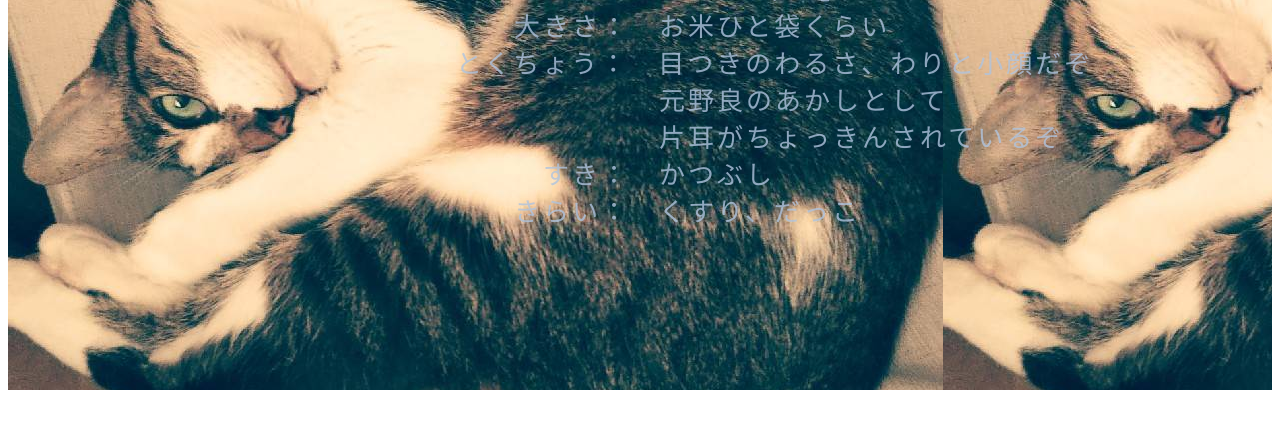
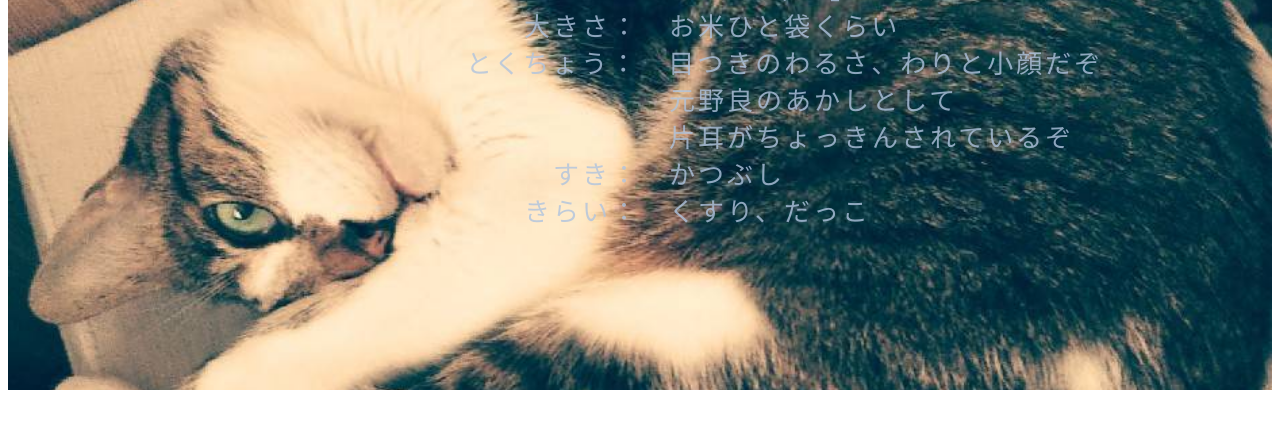
Before and after one commit to o-jiro/o-jiro.github.io, a plain HTML site: page index.html in a window 1280 px wide. Shown: the part 218-655 px from the top of the page. Drawn offline with Linux system fonts and the light colour scheme.

Commit message:
Update stylesheet2.css

```diff
--- a/stylesheet2.css
+++ b/stylesheet2.css
@@ -31,14 +31,15 @@ li{
 
 .head-wrapper{
 	background-image: url(1586959267007.jpg);
-	backgorund-size:cover;
+	background-size:cover;
 	height: 400px;
 	padding:100px 0;
 	width:100%;
 }
 
 .container{
-	width:100%;
+	width:1200px;
+	margin:0 10px;
 }
 
 .color1{
```
